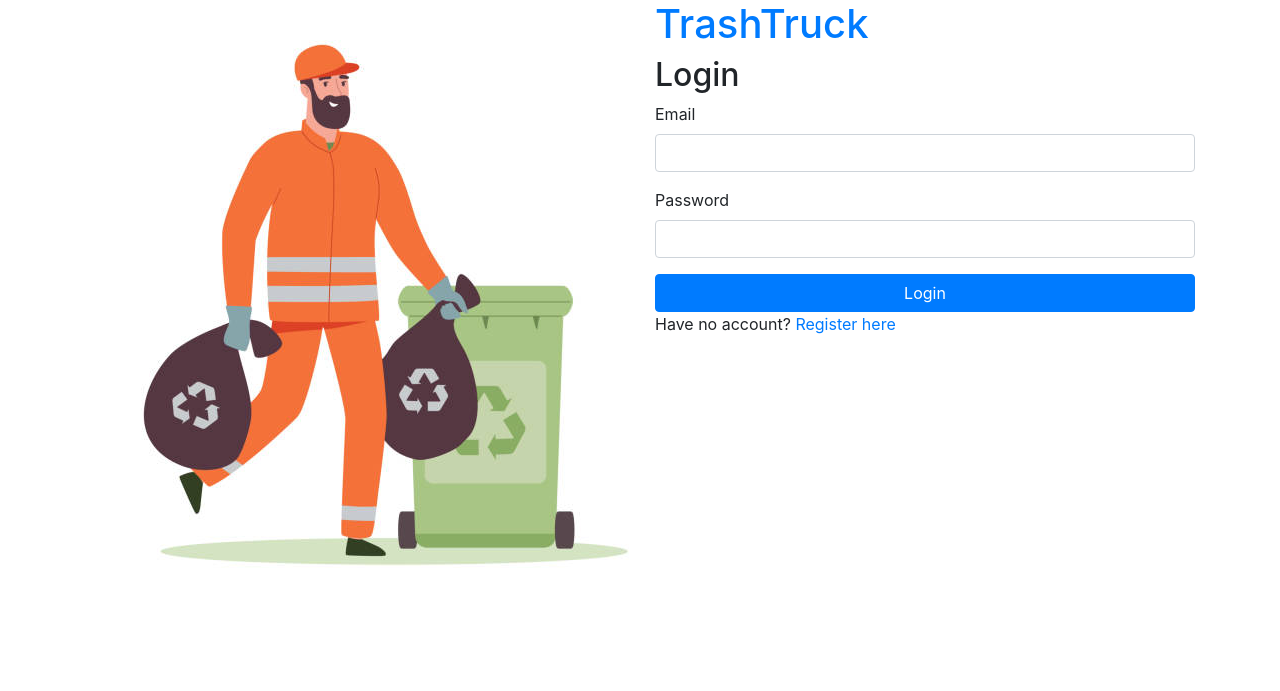
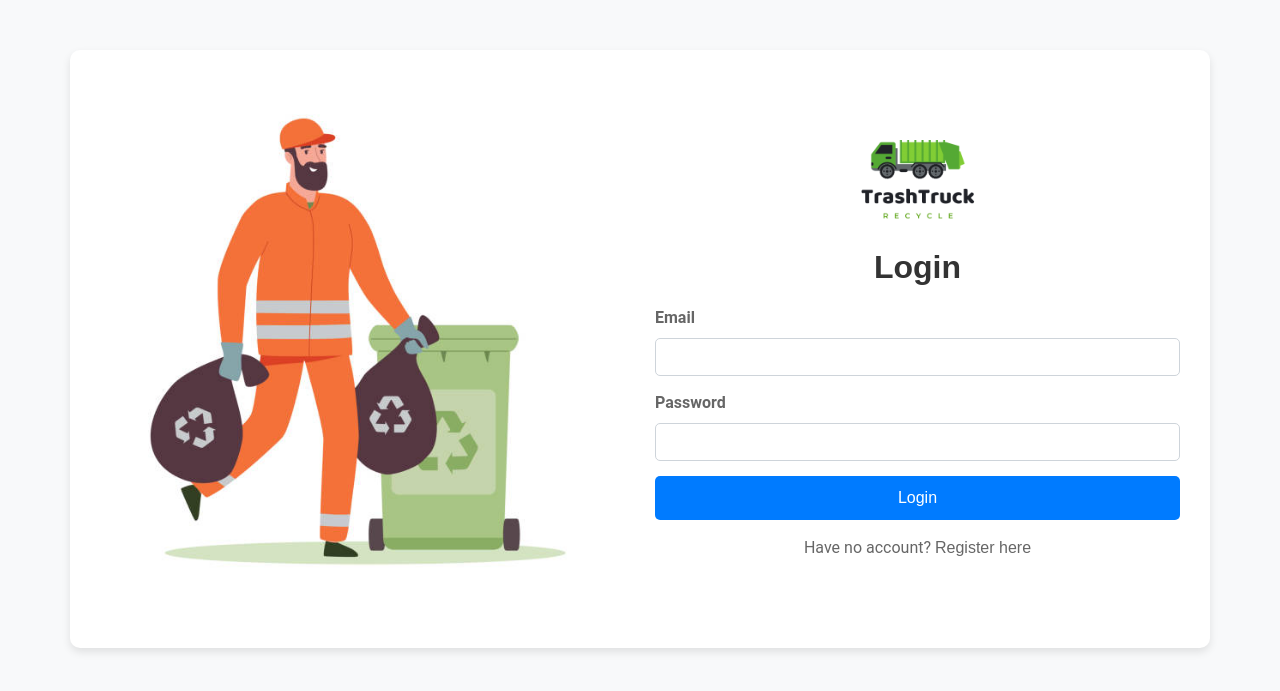
Before and after one commit to KitimboRino/TrashTruck-ALX-portfolio-project, a Flask app: page /login in a window 1280 px wide. Shown: the top 691 px of the page. Run offline with Flask 3, Linux system fonts and the light colour scheme; some libraries are stand-ins or nearby versions.

Commit message:
feat: add landing page layout and refactor styles

```diff
--- a/static/css/dashLayout.css
+++ b/static/css/dashLayout.css
@@ -41,3 +41,9 @@
     width: 150px;
     height: 150px;
 }
+
+.card {
+    background-color: #ffffff;
+    border-radius: 10px;
+    box-shadow: 0px 0px 10px rgba(0, 0, 0, 0.1);
+}
--- /dev/null
+++ b/static/css/forms.css
@@ -0,0 +1,144 @@
+/* General Styles */
+body {
+    background-color: #f8f9fa;
+    font-family: Arial, sans-serif;
+    margin: 0;
+    padding: 0;
+}
+
+.container {
+    margin-top: 50px;
+    background-color: #ffffff;
+    border-radius: 10px;
+    box-shadow: 0 4px 8px rgba(0, 0, 0, 0.1);
+    padding: 30px;
+}
+
+/* Image Container */
+.image-container {
+    text-align: center;
+    margin-bottom: 20px;
+}
+
+.image-container img {
+    max-width: 100%;
+    border-radius: 10px;
+}
+
+/* Form Styles */
+form {
+    margin-top: 20px;
+}
+
+h1 a {
+    text-decoration: none;
+    color: #007bff;
+}
+
+h2 {
+    color: #343a40;
+    margin-bottom: 20px;
+}
+
+.form-group {
+    margin-bottom: 15px;
+}
+
+.form-group label {
+    display: block;
+    font-weight: bold;
+}
+
+.form-control {
+    border: 1px solid #ced4da;
+    border-radius: 5px;
+    padding: 10px;
+}
+
+.btn-primary {
+    background-color: #007bff;
+    border: none;
+    border-radius: 5px;
+    padding: 10px 20px;
+    font-size: 16px;
+}
+
+/* Flash Messages */
+.flash-messages {
+    list-style-type: none;
+    padding: 0;
+    margin: 0 0 20px 0;
+}
+
+.flash-message {
+    /* background-color: #ffc107; */
+    color: #856404;
+    border: 1px solid #ffeeba;
+    border-radius: 5px;
+    padding: 10px;
+    margin-bottom: 10px;
+    opacity: 1;
+    transition: opacity 0.5s ease-out;
+}
+
+.flash-message.fade {
+    opacity: 0;
+}
+
+/* Links */
+a {
+    color: #007bff;
+    text-decoration: none;
+}
+
+a:hover {
+    text-decoration: underline;
+}
+
+/* Responsive Styles */
+@media (max-width: 767.98px) {
+    .container {
+        padding: 15px;
+    }
+
+    .col-md-6 {
+        margin-bottom: 20px;
+    }
+}
+
+.logo-img {
+    width: 200px;
+    height: 200px;
+    display: block;
+    margin-left: auto;
+    margin-right: auto;
+    z-index: 1;
+    margin-bottom: -2rem;
+}
+
+/* CSS for Headers */
+h1, h2, h3 {
+    font-family: 'Montserrat', sans-serif;
+    font-weight: bold;
+    color: #333333;
+}
+
+/* CSS for Subheaders */
+h4, h5, h6 {
+    font-family: 'Montserrat', sans-serif;
+    font-weight: medium;
+    color: #555555;
+}
+
+/* CSS for Body Text */
+body, p, a {
+    font-family: 'Roboto', sans-serif;
+    font-weight: regular;
+    color: #666666;
+}
+
+/* CSS for Buttons and Links */
+button, .btn, a {
+    font-family: 'Montserrat', sans-serif;
+    font-weight: medium;
+}
--- a/templates/login.html
+++ b/templates/login.html
@@ -12,14 +12,14 @@
 <body>
     <div class="container">
         <div class="row">
-            <div class="col-md-6">
+            <div class="col-md-6 d-none d-md-block">
                 <div class="image-container">
                     <img src="{{ url_for('static', filename='images/login.jpg') }}" alt="Descriptive Alt Text">
                 </div>
             </div>
             <div class="col-md-6">
-                <h1><a href="/home">TrashTruck</a></h1>
-                <h2>Login</h2>
+                <img src="{{ url_for('static', filename='images/logo.png') }}" alt="logo" class="logo-img">
+                <h2 class="text-center">Login</h2>
 
                 <!-- Flash Messages Section -->
                 {% with messages = get_flashed_messages() %}
@@ -38,29 +38,21 @@
                     <div class="form-group">
                         <label for="email">Email</label>
                         <input type="text" class="form-control" id="email" name="email" required>
+                        <small id="emailError" class="text-danger d-none">Please enter a valid email address.</small>
                     </div>
                     <div class="form-group">
                         <label for="password">Password</label>
                         <input type="password" class="form-control" id="password" name="password" required>
+                        <small id="emailError" class="text-danger d-none">Please enter a valid email address.</small>
                     </div>
                     <button type="submit" class="btn btn-primary btn-block">Login</button>
                 </form>
-                <p>Have no account? <a href="{{ url_for('register') }}">Register here</a></p>
+                <p class="mt-3 text-center">Have no account? <a href="{{ url_for('register') }}">Register here</a></p>
             </div>
         </div>
     </div>
 
-    <!-- JavaScript code for fading out flash messages after a delay -->
-    <script>
-        document.addEventListener('DOMContentLoaded', function() {
-            var flashMessages = document.querySelectorAll('.flash-messages .flash-message');
-            flashMessages.forEach(function(message) {
-                setTimeout(function() {
-                    message.classList.add('fade');
-                }, 3000); // Adjust the delay (in milliseconds) as needed
-            });
-        });
-    </script>
+    <script src="{{ url_for('static', filename='js/forms.js') }}"></script>
 </body>
 
 </html>
--- a/templates/register.html
+++ b/templates/register.html
@@ -12,13 +12,13 @@
 <body>
     <div class="container">
         <div class="row">
-            <div class="col-md-6">
+            <div class="col-md-6 d-none d-md-block">
                 <div class="text-center">
                     <img src="{{ url_for('static', filename='images/register.jpg') }}" alt="Register Image">
                 </div>
             </div>
             <div class="col-md-6">
-                <h1 class="text-center mt-4"><a href="/home">TrashTruck</a></h1>
+                <img src="{{ url_for('static', filename='images/logo.png') }}" alt="logo" class="logo-img">
                 <h2 class="text-center">Sign Up</h2>
                 <!-- Flash Messages Section -->
                 {% with messages = get_flashed_messages() %}
```
Also changed, not shown: static/js/forms.js (added, +40 -0 lines), templates/home.html (+125 -2 lines).
